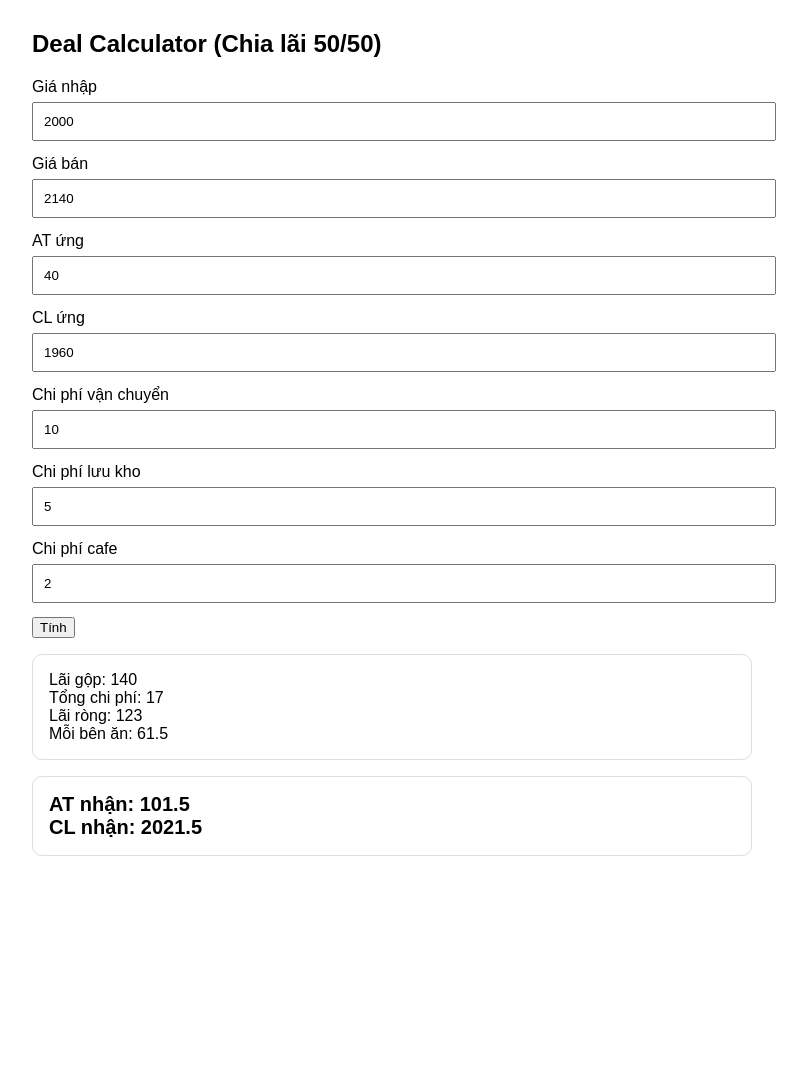
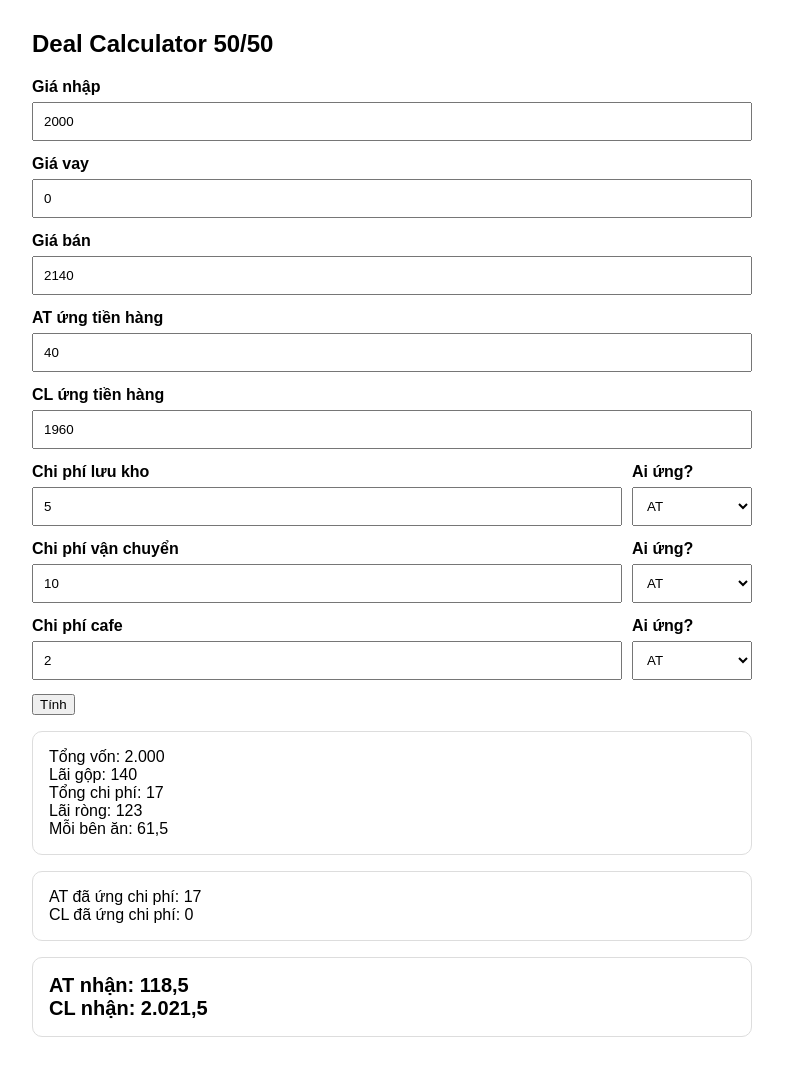
Before and after one commit to tuleanh1410-create/Tool, a plain HTML site: page index.html in a window 1280 px wide. Shown: the whole page, without its empty margins (248-1055 px from the left). Before the commit the page ends 886 px from the top, so only its background shows below. Drawn offline with Linux system fonts and the light colour scheme.

Commit message:
Update index.html

```diff
--- a/index.html
+++ b/index.html
@@ -4,44 +4,88 @@
   <meta charset="UTF-8" />
   <title>Deal Calculator</title>
   <style>
-    body { font-family: Arial; max-width: 720px; margin: 30px auto; }
-    input { width: 100%; padding: 10px; margin: 6px 0 14px; }
+    body { font-family: Arial; max-width: 720px; margin: 30px auto; padding: 0 12px; }
+    label { font-weight: bold; }
+    input, select { width: 100%; padding: 10px; margin: 6px 0 14px; box-sizing: border-box; }
+    .row { display: grid; grid-template-columns: 1fr 120px; gap: 10px; align-items: end; }
     .box { padding: 16px; border: 1px solid #ddd; border-radius: 10px; margin-top: 16px; }
     .result { font-size: 20px; font-weight: bold; }
   </style>
 </head>
 <body>
 
-<h2>Deal Calculator (Chia lãi 50/50)</h2>
+<h2>Deal Calculator 50/50</h2>
 
 <label>Giá nhập</label>
 <input id="buy" type="number" value="2000">
 
+<label>Giá vay</label>
+<input id="loan" type="number" value="0">
+
 <label>Giá bán</label>
 <input id="sell" type="number" value="2140">
 
-<label>AT ứng</label>
+<label>AT ứng tiền hàng</label>
 <input id="at" type="number" value="40">
 
-<label>CL ứng</label>
+<label>CL ứng tiền hàng</label>
 <input id="cl" type="number" value="1960">
 
-<label>Chi phí vận chuyển</label>
-<input id="ship" type="number" value="10">
+<div class="row">
+  <div>
+    <label>Chi phí lưu kho</label>
+    <input id="storage" type="number" value="5">
+  </div>
+  <div>
+    <label>Ai ứng?</label>
+    <select id="storageBy">
+      <option value="AT">AT</option>
+      <option value="CL">CL</option>
+    </select>
+  </div>
+</div>
 
-<label>Chi phí lưu kho</label>
-<input id="storage" type="number" value="5">
+<div class="row">
+  <div>
+    <label>Chi phí vận chuyển</label>
+    <input id="ship" type="number" value="10">
+  </div>
+  <div>
+    <label>Ai ứng?</label>
+    <select id="shipBy">
+      <option value="AT">AT</option>
+      <option value="CL">CL</option>
+    </select>
+  </div>
+</div>
 
-<label>Chi phí cafe</label>
-<input id="cafe" type="number" value="2">
+<div class="row">
+  <div>
+    <label>Chi phí cafe</label>
+    <input id="cafe" type="number" value="2">
+  </div>
+  <div>
+    <label>Ai ứng?</label>
+    <select id="cafeBy">
+      <option value="AT">AT</option>
+      <option value="CL">CL</option>
+    </select>
+  </div>
+</div>
 
 <button onclick="calc()">Tính</button>
 
 <div class="box">
+  <div>Tổng vốn: <span id="totalCapital"></span></div>
   <div>Lãi gộp: <span id="gross"></span></div>
   <div>Tổng chi phí: <span id="cost"></span></div>
   <div>Lãi ròng: <span id="net"></span></div>
   <div>Mỗi bên ăn: <span id="split"></span></div>
+</div>
+
+<div class="box">
+  <div>AT đã ứng chi phí: <span id="atCost"></span></div>
+  <div>CL đã ứng chi phí: <span id="clCost"></span></div>
 </div>
 
 <div class="box">
@@ -50,29 +94,53 @@
 </div>
 
 <script>
+function money(n) {
+  return Number(n).toLocaleString("vi-VN");
+}
+
 function calc() {
   const buy = Number(document.getElementById("buy").value) || 0;
+  const loan = Number(document.getElementById("loan").value) || 0;
   const sell = Number(document.getElementById("sell").value) || 0;
   const at = Number(document.getElementById("at").value) || 0;
   const cl = Number(document.getElementById("cl").value) || 0;
+
+  const storage = Number(document.getElementById("storage").value) || 0;
   const ship = Number(document.getElementById("ship").value) || 0;
-  const storage = Number(document.getElementById("storage").value) || 0;
   const cafe = Number(document.getElementById("cafe").value) || 0;
 
-  const gross = sell - buy;
-  const cost = ship + storage + cafe;
+  let atCost = 0;
+  let clCost = 0;
+
+  if (document.getElementById("storageBy").value === "AT") atCost += storage;
+  else clCost += storage;
+
+  if (document.getElementById("shipBy").value === "AT") atCost += ship;
+  else clCost += ship;
+
+  if (document.getElementById("cafeBy").value === "AT") atCost += cafe;
+  else clCost += cafe;
+
+  const totalCapital = buy + loan;
+  const gross = sell - totalCapital;
+  const cost = storage + ship + cafe;
   const net = gross - cost;
   const split = net / 2;
 
-  const atResult = at + split;
-  const clResult = cl + split;
+  const atResult = at + atCost + split;
+  const clResult = cl + clCost + split;
 
-  document.getElementById("gross").innerText = gross;
-  document.getElementById("cost").innerText = cost;
-  document.getElementById("net").innerText = net;
-  document.getElementById("split").innerText = split;
-  document.getElementById("atResult").innerText = atResult;
-  document.getElementById("clResult").innerText = clResult;
+  document.getElementById("totalCapital").innerText = money(totalCapital);
+  document.getElementById("gross").innerText = money(gross);
+  document.getElementById("cost").innerText = money(cost);
+  document.getElementById("net").innerText = money(net);
+  document.getElementById("split").innerText = money(split);
+
+  document.getElementById("atCost").innerText = money(atCost);
+  document.getElementById("clCost").innerText = money(clCost);
+
+  document.getElementById("atResult").innerText = money(atResult);
+  document.getElementById("clResult").innerText = money(clResult);
 }
 
 calc();
```
